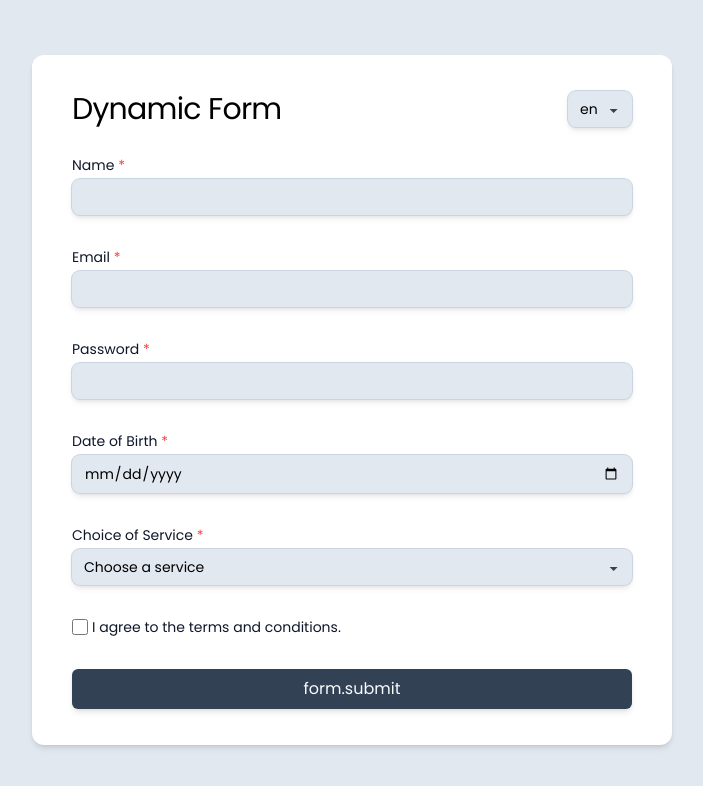
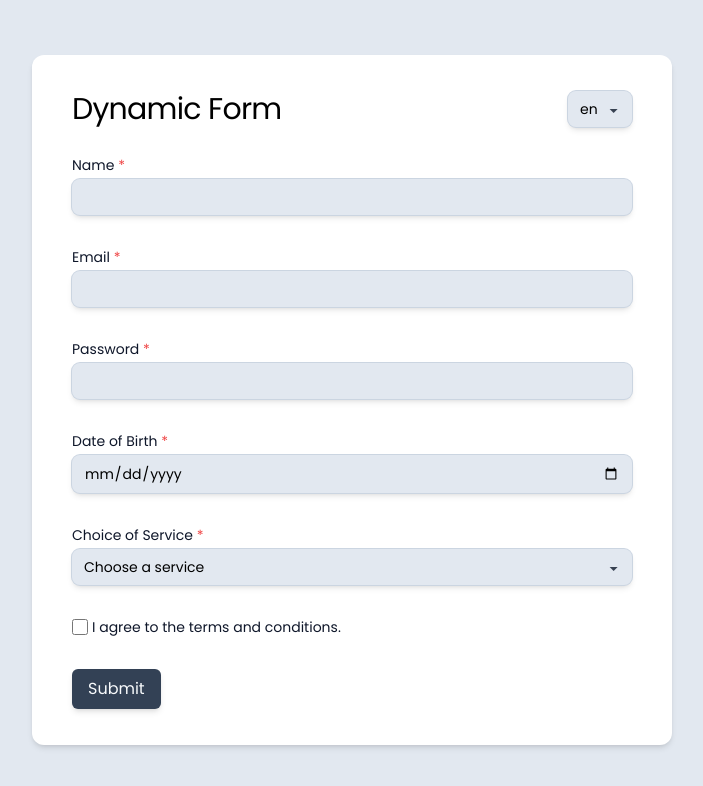
Before and after one commit to greengem/vue-form-whg, a Vue app: page / in a window 1280 px wide. Shown: the top 786 px of the page, without its empty margins (288-991 px from the left). Built offline with nearby package versions, Linux system fonts and the light colour scheme; some icons are missing.

Commit message:
refactor: Update FormButton component to use i18n for label translation

```diff
--- a/src/components/form/fields/FormButton.vue
+++ b/src/components/form/fields/FormButton.vue
@@ -1,4 +1,6 @@
 <script setup lang="ts">
+import { useI18n } from 'vue-i18n' // Importing the 'useI18n' function from vue-i18n for internationalization
+
 // Defining the props that the component accepts
 const props = defineProps({
   label: {
@@ -18,6 +20,9 @@ const props = defineProps({
 // Defining the 'click' event that this component can emit
 const emit = defineEmits(['click'])
 
+// Using the i18n plugin to get the translation function
+const { t } = useI18n()
+
 // Defining a handler function for the 'click' event
 const handleClick = (event: Event) => {
   emit('click', event) // Emitting the 'click' event with the event object
@@ -28,7 +33,9 @@ const buttonClass = props.class
 </script>
 
 <template>
-  <button :type="type" :class="buttonClass" @click="handleClick">
-    {{ label }}
-  </button>
+  <div class="flex">
+    <button :type="type" :class="buttonClass" @click="handleClick">
+      {{ t(label) }}
+    </button>
+  </div>
 </template>
```
